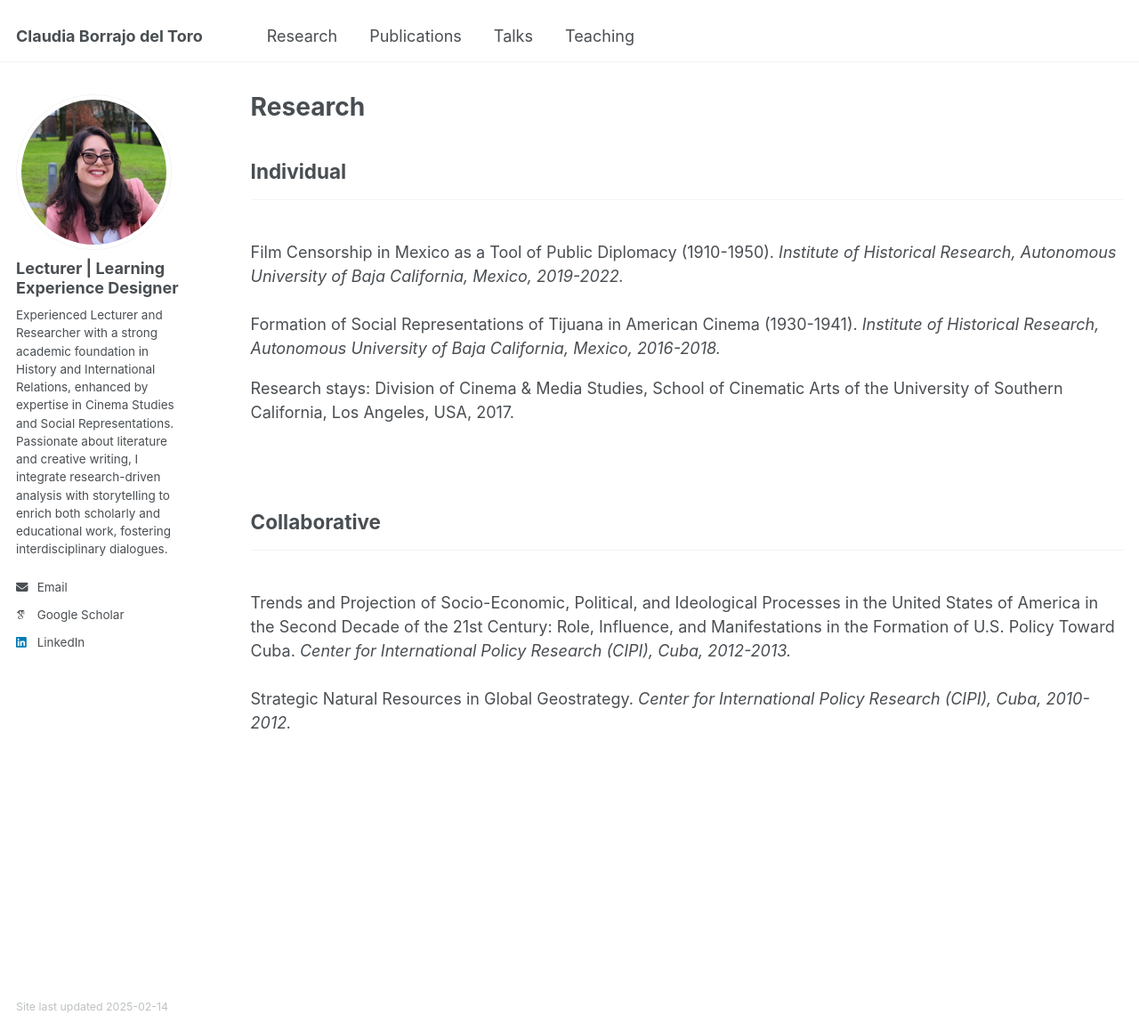
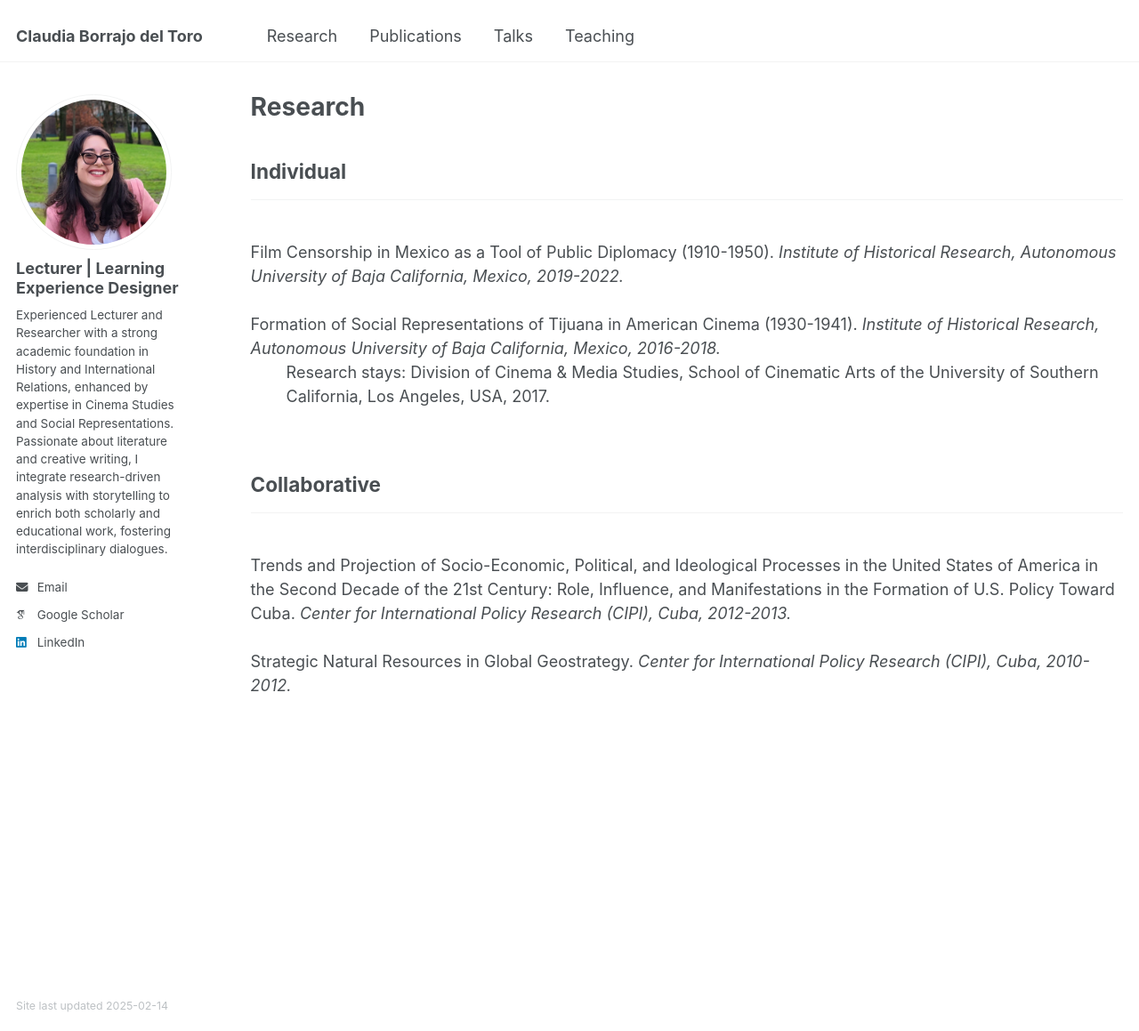
Before and after one commit to claudiabt/claudiabt.github.io, a Jekyll site: the page built from _pages/research.html, in a window 1280 px wide and 1159 px high. Shown: the whole window at 89% size. Built offline with Jekyll 4.4.1, drawn with Linux system fonts in a browser that asks for light colours; some web fonts are replaced.

```diff
--- a/_pages/research.html
+++ b/_pages/research.html
@@ -13,7 +13,7 @@ Film Censorship in Mexico as a Tool of Public Diplomacy (1910-1950). <i>Institut
 <br>
 <br>
 Formation of Social Representations of Tijuana in American Cinema (1930-1941). <i>Institute of Historical Research, Autonomous University of Baja California, Mexico, 2016-2018.</i>
-&nbsp;&nbsp;&nbsp;&nbsp;<p>Research stays: Division of Cinema & Media Studies, School of Cinematic Arts of the University of Southern California, Los Angeles, USA, 2017.</p>
+<dd>Research stays: Division of Cinema & Media Studies, School of Cinematic Arts of the University of Southern California, Los Angeles, USA, 2017.</dd>
 <br>
 <h2>Collaborative</h2><hr />
 <br>
```
